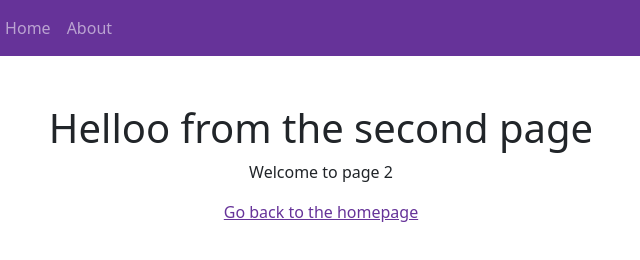
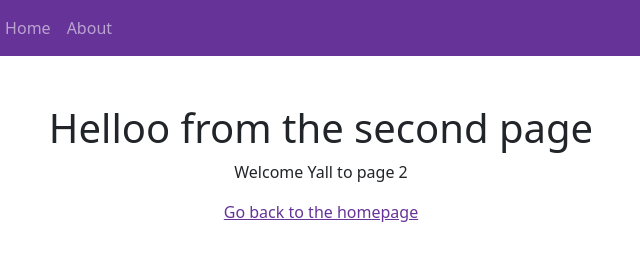
Before and after one commit to RakinduM/gatsby-starter-bootstrap-5, a Gatsby site: page /page-2 in a window 1280 px wide. Shown: the full height of the page, 319-959 px from the left. Built offline with nearby package versions, Linux system fonts and the light colour scheme; Gatsby itself is replaced by a stand-in of ours.

Commit message:
Update page-2.js

```diff
--- a/src/pages/page-2.js
+++ b/src/pages/page-2.js
@@ -8,7 +8,7 @@ const SecondPage = () => (
   <Layout>
     <div className="container text-center my-5">
       <h1>Helloo from the second page</h1>
-      <p>Welcome to page 2</p>
+      <p>Welcome Yall to page 2</p>
       <Link to="/">Go back to the homepage</Link>
     </div>
   </Layout>
```
